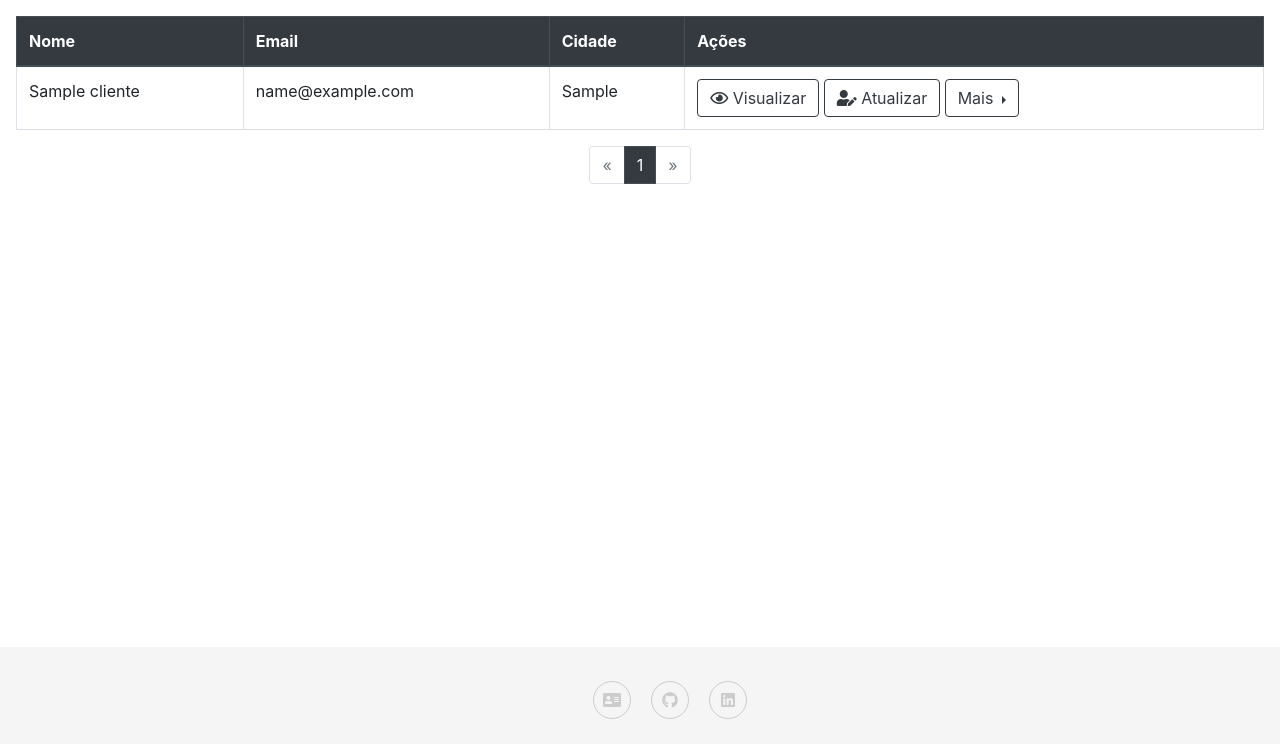
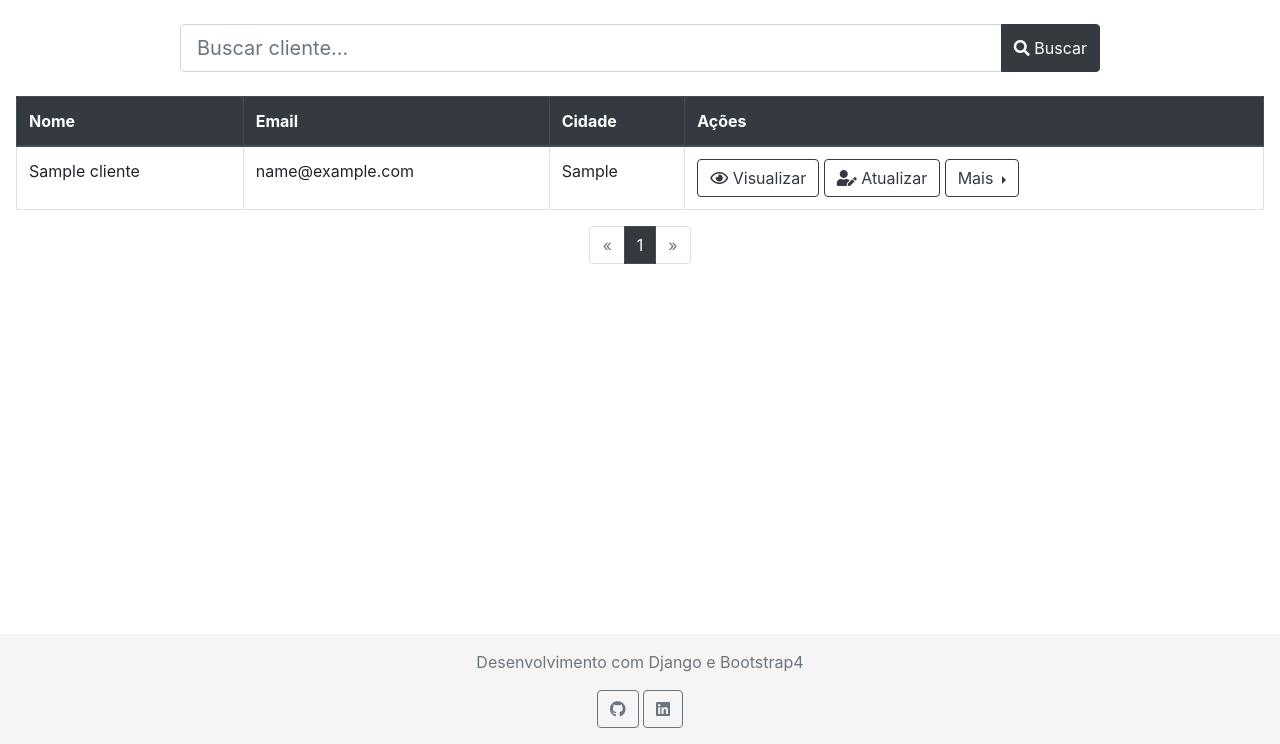
Before and after one commit to veronicaasilva/django-crud-fbv, a Django app: page / in a window 1280 px wide. Shown: the part 56-800 px from the top of the page. Run offline with Django 3.2, Linux system fonts and the light colour scheme; tables that the repository leaves empty hold one stand-in row (values such as "Sample post"); some libraries are stand-ins or nearby versions.

Commit message:
Implementando campo de busca

```diff
--- a/clientes/static/css/style.css
+++ b/clientes/static/css/style.css
@@ -2,32 +2,6 @@ html,
 body {
   height: 100%;
 }
-
-
-a.page-link {
-  position: relative;
-  display: block;
-  padding: .5rem .75rem;
-  margin-left: -1px;
-  line-height: 1.25;
-  color: #212529;
-  background-color: #fff;
-  border: 1px solid #dee2e6;
-}
-
-a.page-link:hover {
-  background-color: #dee2e6;
-  color: #212529;
-}
-
-
-li.page-item.active .page-link {
-  z-index: 3;
-  color: #fff;
-  background-color: #343a40;
-  border-color:#454d55;
-}
-
 
 .footer {
   position: absolute;
@@ -39,27 +13,32 @@ li.page-item.active .page-link {
   color: gray;
 }
 
-.social_footer_ul {
-  display:table;
-  margin:15px auto 0 auto;
-  list-style-type:none;
+
+.pagination > li > a
+{
+    background-color: white;
+    color: #343a40;
 }
 
-.social_footer_ul li {
-  padding-left:20px;
-  padding-top:10px;
-  float:left;
+.pagination > li > a:focus,
+.pagination > li > a:hover,
+.pagination > li > span:focus,
+.pagination > li > span:hover
+{
+    color: #5a5a5a;
+    background-color: #eee;
+    border-color: #ddd;
 }
 
-.social_footer_ul li a {
-  color:#CCC;
-  border:1px solid #CCC;
-  padding:8px;
-  border-radius:50%;
+.pagination > .active > a
+{
+    color: white;
+    background-color: #343a40 !Important;;
+    border-color: #454d55 !Important;;
+
 }
 
-.social_footer_ul li i {
-  width:20px;
-  height:20px;
-  text-align:center;
+.pagination > .active > a:hover
+{
+    background-color:black !Important;
 }
--- a/clientes/templates/base.html
+++ b/clientes/templates/base.html
@@ -5,22 +5,18 @@
   <!-- Required meta tags -->
   <meta charset="utf-8">
   <meta name="viewport" content="width=device-width, initial-scale=1, shrink-to-fit=no">
-
+  <!-- Bootstrap CSS -->
+  <link rel="stylesheet" href="https://stackpath.bootstrapcdn.com/bootstrap/4.5.0/css/bootstrap.min.css">
+  <!-- Font Awesone -->
+  <link href="https://cdnjs.cloudflare.com/ajax/libs/font-awesome/5.13.0/css/all.min.css" rel="stylesheet">
   <!-- Estilos personalizados -->
   <link href="{% static 'css/style.css' %}" rel="stylesheet">
-
-  <!-- Bootstrap CSS -->
-  <link rel="stylesheet" href="https://stackpath.bootstrapcdn.com/bootstrap/4.5.0/css/bootstrap.min.css">
-
-  <!-- Font Awesone -->
-  <link href="https://cdnjs.cloudflare.com/ajax/libs/font-awesome/5.13.0/css/all.min.css" rel="stylesheet">
-
   <title> {% block title %}{% endblock %}</title>
 </head>
   <body>
     <!-- Nav bar -->
     <nav class="navbar navbar-expand-lg navbar-dark bg-dark">
-      <a class="navbar-brand" href="{% url 'listar_clientes' %}"> <i class="fas fa-home"></i> Meus Clientes </a>
+      <a class="navbar-brand"><i class="fas fa-home"></i> Meus Clientes </a>
       <button class="navbar-toggler" type="button" data-toggle="collapse" data-target="#menu" aria-controls="navbarText" aria-expanded="false" aria-label="Toggle navigation">
         <span class="navbar-toggler-icon"></span>
       </button>
@@ -35,7 +31,6 @@
         <a href="#" class="btn btn-outline-light btn-sm ml-2"> Sair </a> {% endif %}
       </div>
     </nav>
-
     <!-- Alertas -->
     {% if messages %}
 			{% for m in messages %}
@@ -47,23 +42,16 @@
 				</div>
 			{% endfor %}
     {% endif %}
-
-
 		<!-- conteudo -->
 		<main class="mx-3 my-3">
 			{% block main %}
-
 			{% endblock %}
 		</main>
-
-
-    <footer class="footer mt-auto py-3">
-      <div class="container mb-3">
-        <ul class="social_footer_ul">
-          <li><a href="#"><i class="fas fa-address-card"></i></a></li>
-          <li><a href="https://github.com/veronicaasilva" target="_blank"><i class="fab fa-github"></i></a></li>
-          <li><a href="https://www.linkedin.com/in/veronicaasilva/" target="_blank"><i class="fab fa-linkedin"></i></a></li>
-        </ul>
+    <footer class="footer">
+      <div class="my-3">
+        <p class="text-muted"> Desenvolvimento com Django e Bootstrap4 </p>
+        <a href="https://github.com/veronicaasilva" class="btn btn-outline-secondary" target="_blank"><i class="fab fa-github"></i></a></li>
+        <a href="https://www.linkedin.com/in/veronicaasilva/" class="btn btn-outline-secondary"  target="_blank"><i class="fab fa-linkedin"></i></a></li>
       </div>
     </footer>
 
--- a/clientes/templates/listar_clientes.html
+++ b/clientes/templates/listar_clientes.html
@@ -1,16 +1,30 @@
 {% extends 'base.html' %}
 {% block title %}  Página Inicial {% endblock %}
 {% block main %}
+  <!-- Busca clientes -->
+	<div class="container" id="areabusca">
+    <div class="row justify-content-center mb-4 mt-4">
+      <div class="col-10">
+        <form>
+          <div class="input-group">
+            <input type="text" class="form-control form-control-lg" name="busca" id="busca" type="text" placeholder="Buscar cliente..." value="{{ request.GET.busca }}">
+            <div class="input-group-append">
+              <button class="btn btn-dark" type="submit"><i class="fas fa-search"></i>  Buscar</button>
+            </div>
+          </div>
+        </form>
+      </div>
+    </div>
+  </div>
 	<!-- Listagem clientes -->
-	<div class="table-responsive-md" name='divtable'>
+	<div class="table-responsive-md">
 		<table class="table table-hover table-bordered">
 			<thead class="thead-dark">
 				<tr>
 					<th scope="col">Nome</th>
-					<th scope="col" class="d-none d-md-table-cell">Email</th>
-					<th scope="col" class="d-none d-lg-table-cell">Cidade</th>
-					<th scope="col" class="d-none d-lg-table-cell">Ações</th>
-					<th scope="col" class="d-lg-none">Ações</th>
+					<th scope="col">Email</th>
+					<th scope="col">Cidade</th>
+					<th scope="col">Ações</th>
 				</tr>
 			</thead>
 			<tbody>
@@ -18,16 +32,15 @@
 				<!-- Linhas -->
 				<tr>
 					<td>{{ cliente.nomecompleto }} </th>
-					<td class="d-none d-md-table-cell">{{ cliente.email }} </td>
-					<td class="d-none d-lg-table-cell">{{ cliente.cidade }} </td>
-					<td class="d-none d-lg-table-cell">
+					<td>{{ cliente.email }} </td>
+					<td>{{ cliente.cidade }} </td>
+					<td>
 						<a href="{% url 'visualizar_cliente' cliente.id %}" class="btn btn-outline-dark" > <i class="far fa-eye"></i> Visualizar </a>
 						<a href="{% url 'atualizar_cliente' cliente.id %}" class="btn btn-outline-dark"> <i class="fas fa-user-edit"></i> Atualizar </a>
 						<div class="btn-group dropright">
 							<button type="button" class="btn btn-outline-dark dropdown-toggle" data-toggle="dropdown"> Mais </button>
 							<div class="dropdown-menu">
 								<a href="{% url 'clonar_cliente' cliente.id %}" class="dropdown-item"><i class="far fa-copy"></i> Clonar </a>
-								<a href="#"  target="_blank" class="dropdown-item"><i class="fas fa-print"></i> Imprimir </a>
 								<a href="#" class="dropdown-item " data-toggle="modal" data-target="#delete-modal" ><i class="far fa-trash-alt"></i> Excluir </a>
 							</div>
 						</div>
@@ -42,7 +55,8 @@
 									<button type="button" class="close" data-dismiss="modal" aria-label="Fechar"><span aria-hidden="true">&times;</span></button>
 								</div>
 								<div class="modal-body">
-									<span class="font-weight-bold"> 	Tem certeza de que deseja excluir este cliente? </span><p>A operação é irreversível.</p>
+									<span class="font-weight-bold">Tem certeza de que deseja excluir este cliente?</span>
+									<p>Esta operação é irreversível.</p>
 								</div>
 									<div class="modal-footer">
 										<button type="button" class="btn btn-secondary" data-dismiss="modal"> Cancelar </button>
@@ -57,7 +71,6 @@
 			</tbody>
 		</table>
 	</div>
-
 	<!-- Paginação -->
 	<nav>
 		<ul class="pagination justify-content-center">
--- a/clientes/templates/visualizar_cliente.html
+++ b/clientes/templates/visualizar_cliente.html
@@ -16,9 +16,8 @@
 				</div>
 			</div>
 			<h5 class="mt-3 mb-3 border-top border-gray pt-2">Ações</h5>
-			<a href="http://api.whatsapp.com/send?1=pt_BR&phone=55{{ cliente.whatsapp }}" class="btn btn-outline-dark" target="_blank"><i class="fab fa-whatsapp"></i> Chamar no Whatsapp </a>
+			<a href="http://api.whatsapp.com/send?1=pt_BR&phone=55{{ cliente.whatsapp }}" class="btn btn-outline-dark" target="_blank"><i class="fab fa-whatsapp"></i> Chamar no Whatsapp <a>
 			<a href="mailto:{{cliente.email}}" class="btn btn-outline-dark"><i class="far fa-envelope-open"></i> Enviar Email </a>
-			<a href="#"  target="_blank" class="btn btn-outline-dark"><i class="fas fa-print"></i> Imprimir </a>
 			<a href="{% url 'listar_clientes' %}" class="btn btn-outline-dark"> <i class="fas fa-arrow-left"></i> Voltar </a>
 
 		</div>
--- a/clientes/views.py
+++ b/clientes/views.py
@@ -5,15 +5,12 @@ from .models import Cliente
 from .forms import ClienteForm
 
 def listar_clientes(request):
-    '''
     busca = request.GET.get('busca')
     if busca:
         clientes_list = Cliente.objects.filter(nomecompleto__icontains=busca)
     else:
         clientes_list = Cliente.objects.all()
-'''
-    clientes_list = Cliente.objects.all()
-    paginator = Paginator(clientes_list, 2)
+    paginator = Paginator(clientes_list, 10)
     page = request.GET.get('page')
     clientes = paginator.get_page(page)
     context = {
```
